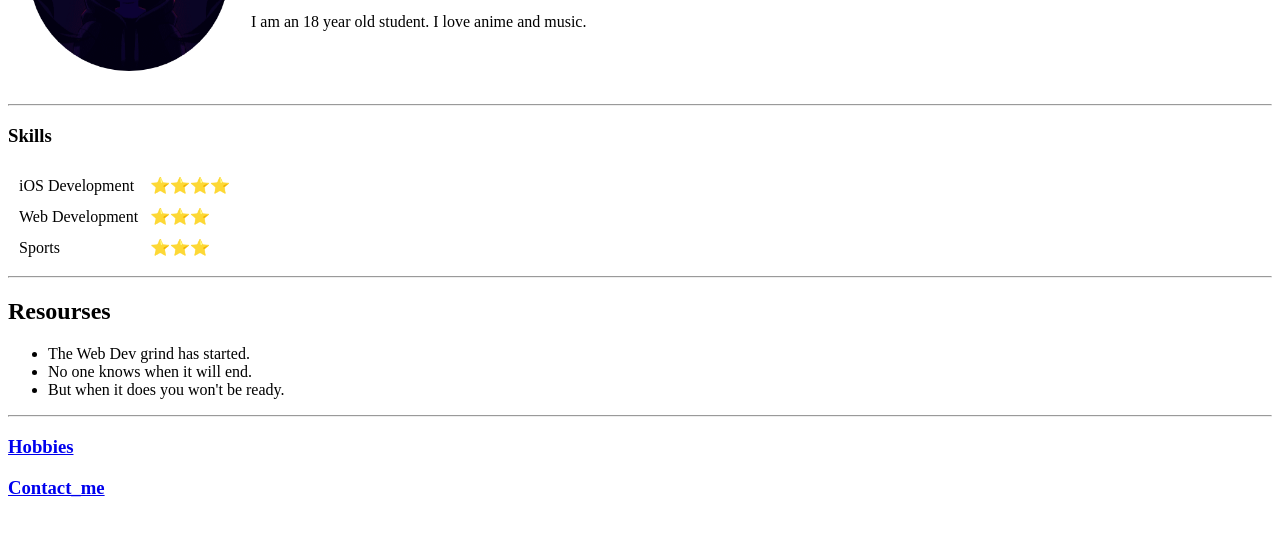
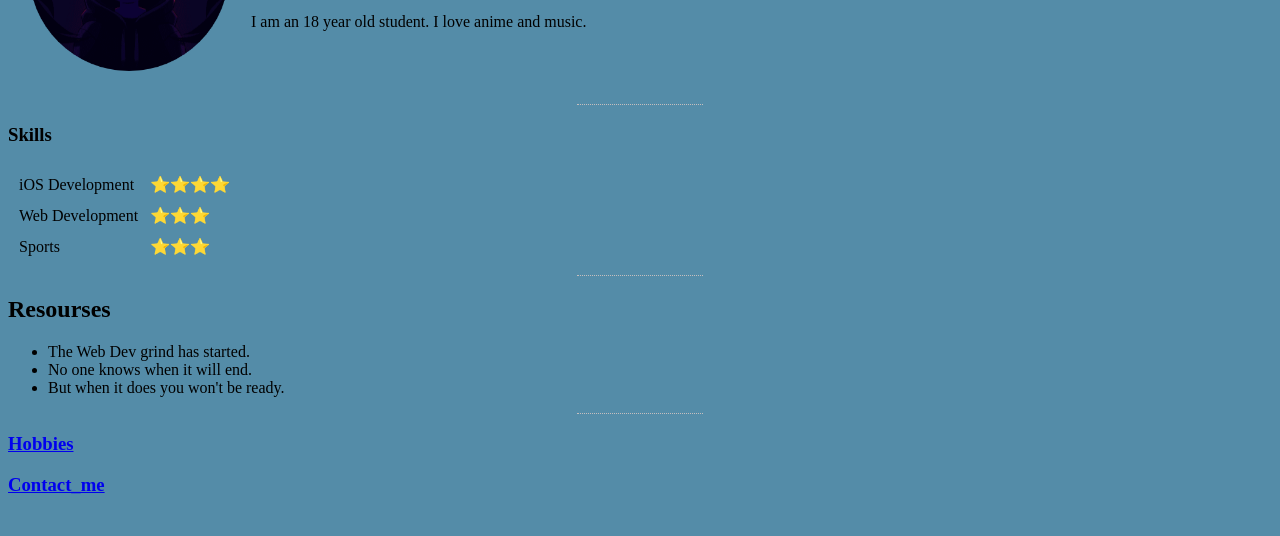
Before and after one commit to kmhj36/cv, a plain HTML site: page index.html in a window 1280 px wide. Shown: the part 158-694 px from the top of the page. Drawn offline with Linux system fonts and the light colour scheme.

Commit message:
update to cv

```diff
--- a/index.html
+++ b/index.html
@@ -5,10 +5,22 @@
   <meta charset="UTF-8">
   <meta http-equiv="X-UA-Compatible" content="IE=edge">
   <meta name="viewport" content="width=device-width, initial-scale=1.0">
-  <title>Index</title>
+  <title>kmhj36's sample site</title>
+  <style>
+
+    hr
+    {
+      border-style: dotted none none;
+      width: 10%;
+      border-color: rgb(197, 190, 190);
+    }
+
+  </style>
+
+
 </head>
 
-<body>
+<body style="background-color: #548CA8;">
   <table cellspacing="20">
     <tr>
       <td><img src="images/circle-cropped.png" alt="kmhj's profile" height="200px"></td>
```
